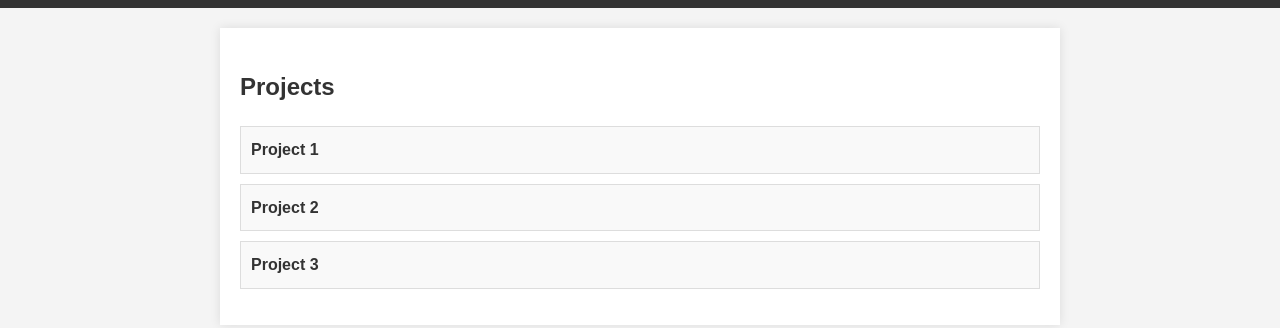
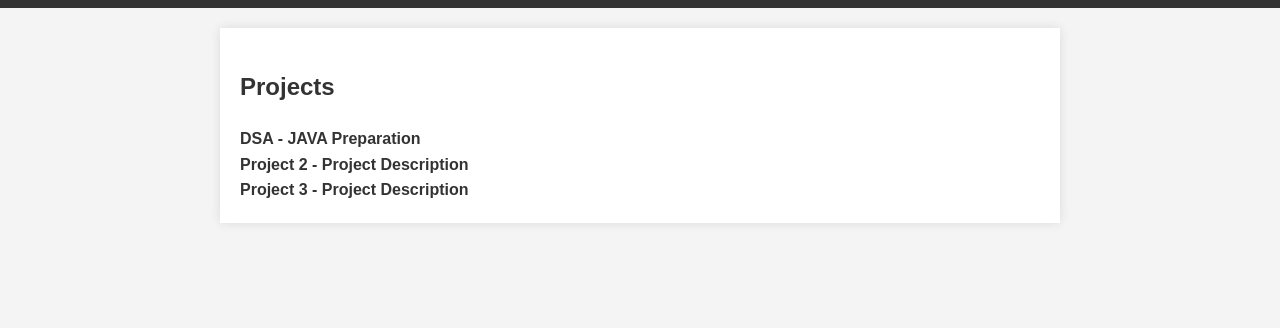
Before and after one commit to MuthuOps/muthusubramanian.github.io, a plain HTML site: page index.html in a window 1280 px wide. Shown: the part 96-424 px from the top of the page. Drawn offline with Linux system fonts and the light colour scheme.

Commit message:
Update index.html

```diff
--- a/index.html
+++ b/index.html
@@ -12,11 +12,28 @@
     </header>
     <section>
         <h2>Projects</h2>
-        <ul>
-            <li><a href="https://github.com/MuthuOps/MuthuOps/tree/DSA_JAVA">Project 1</a></li>
-            <li><a href="#">Project 2</a></li>
-            <li><a href="#">Project 3</a></li>
-        </ul>
+        <!-- Carousel container -->
+        <div class="carousel">
+            <div class="carousel-item active">
+                <a href="https://github.com/MuthuOps/MuthuOps/tree/DSA_JAVA" target="_blank">DSA - JAVA Preparation</a>
+            </div>
+            <div class="carousel-item">
+                <a href="" target="_blank">Project 2 - Project Description</a>
+            </div>
+            <div class="carousel-item">
+                <a href="" target="_blank">Project 3 - Project Description</a>
+            </div>
+            <!-- Add more projects similarly -->
+        </div>
+        <!-- Dots for navigation -->
+        <div class="dots">
+            <span class="dot active" onclick="showSlide(0)"></span>
+            <span class="dot" onclick="showSlide(1)"></span>
+            <span class="dot" onclick="showSlide(2)"></span>
+            <!-- Add more dots for each project -->
+        </div>
     </section>
+
+    <script src="script.js"></script>
 </body>
 </html>
```
